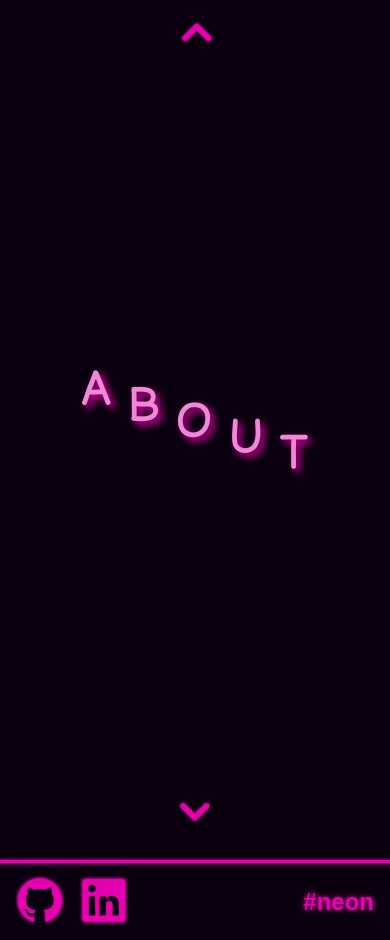
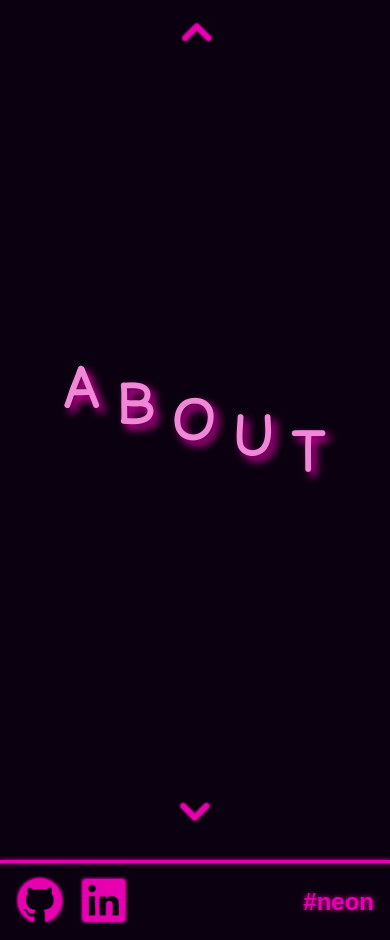
Before and after one commit to zeromotivat1on/zeromotivat1on.github.io, a plain HTML site: page about.html in a window 390 px wide. Drawn offline with Linux system fonts and the light colour scheme.

Commit message:
clamp is a genious, main btns small color redesign

```diff
--- a/styles/about.css
+++ b/styles/about.css
@@ -23,18 +23,3 @@
     padding-bottom: 0;
     animation: periodicBlinkTwice 4s linear 6s infinite;
 }
-
-
-/* Media */
-
-@media (max-width: 390px) {
-    .big-letter {
-        font-size: 3rem;
-    }
-}
-
-@media (max-width: 290px) {
-    .big-letter {
-        font-size: 2rem;
-    }
-}
--- a/styles/contact.css
+++ b/styles/contact.css
@@ -1,3 +1,7 @@
+.big-letter {
+    font-size: clamp(1rem, 10vw, 5rem);
+}
+
 .c-letter {
     padding: 0 0.5rem;
     padding-bottom: 0;
@@ -33,31 +37,3 @@
     padding-bottom: 0;
     animation: periodicBlinkOnce 8s linear 2s infinite;
 }
-
-@media (max-width: 510px) {
-    .big-letter {
-        font-size: 4rem;
-    }
-}
-
-
-/* Media */
-
-@media (max-width: 440px) {
-    .big-letter {
-        font-size: 3rem;
-    }
-}
-
-@media (max-width: 350px) {
-    .big-letter {
-        font-size: 2rem;
-    }
-}
-
-@media (max-width: 290px) {
-    .big-letter {
-        font-size: 1rem;
-        font-weight: bold;
-    }
-}
--- a/styles/index.css
+++ b/styles/index.css
@@ -121,13 +121,13 @@ a, a:visited, a:active {
     text-decoration: none;
     font-family: 'Balsamiq Sans';
     font-size: 2rem;
-    color: var(--clr-neon);
+    color: var(--clr-neon-light);
     /* currentColor - color of 'color' attribute*/
     border: var(--clr-neon) 0.1em solid;
     padding: 0.25em 1em;
     border-radius: 0.25em;
 
-    text-shadow: 0 0 0.5em var(--clr-neon);
+    text-shadow: 0 0 0.5em var(--clr-neon-light);
     /* inset adds shadow inside of element */
     box-shadow: inset 0 0 0.5em 0 var(--clr-neon), 0 0 0.7em 0 var(--clr-neon);
 }
@@ -277,7 +277,7 @@ a, a:visited, a:active {
     --def-padding: 1rem;
     font-family: 'Balsamiq Sans';
     color: var(--clr-neon-light);
-    font-size: 5rem;
+    font-size: clamp(1rem, 15vw, 5rem);
     text-shadow: 0.08em 0.08em 0.15em var(--clr-neon);
 }
 
@@ -300,9 +300,3 @@ a, a:visited, a:active {
         margin: 1.5em 0;
     }
 }
-
-@media (max-width: 330px) {
-    .arrow-down, .arrow-left {
-        padding: 0;
-    }
-}
--- a/styles/projects.css
+++ b/styles/projects.css
@@ -1,3 +1,7 @@
+.big-letter {
+    font-size: clamp(1rem, 10vw, 5rem);
+}
+
 .p-letter {
     padding: 0 0.5rem;
     padding-bottom: 0;
@@ -38,31 +42,3 @@
     padding-bottom: 0;
     animation: periodicBlinkTwice 6s linear 4s infinite;
 }
-
-@media (max-width: 590px) {
-    .big-letter {
-        font-size: 4rem;
-    }
-}
-
-@media (max-width: 490px) {
-    .big-letter {
-        font-size: 3rem;
-    }
-}
-
-
-/* Media */
-
-@media (max-width: 390px) {
-    .big-letter {
-        font-size: 2rem;
-    }
-}
-
-@media (max-width: 290px) {
-    .big-letter {
-        font-size: 1rem;
-        font-weight: bold;
-    }
-}
```
Also changed, not shown: scripts/projects.js (added).
